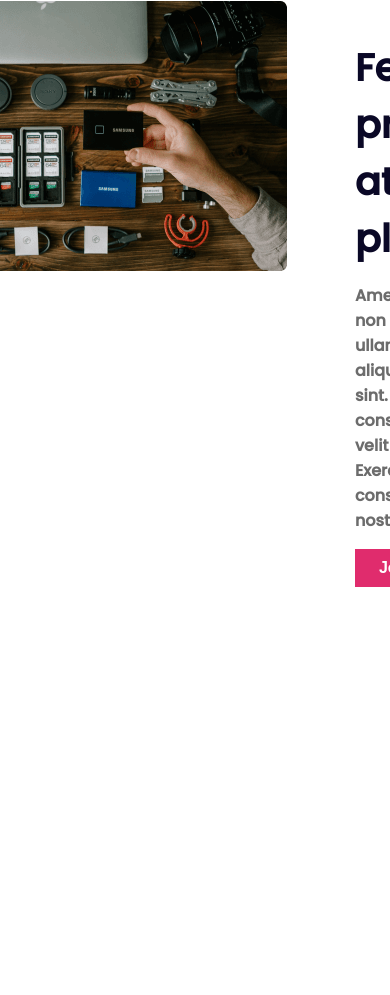
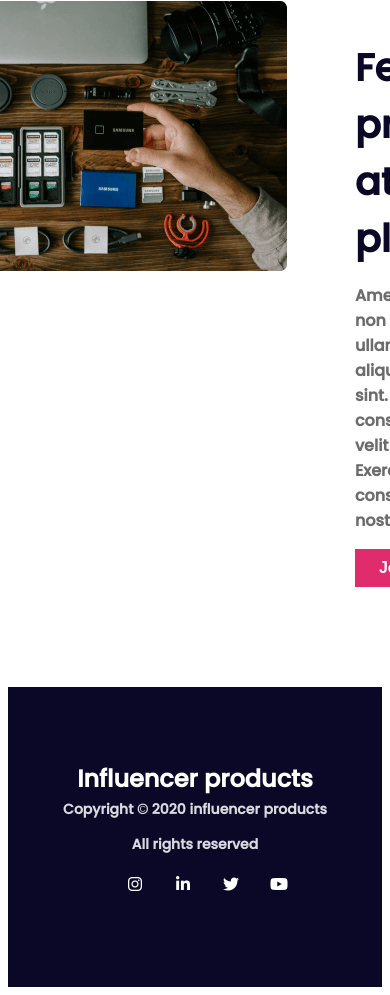
Before and after one commit to Faisal-Samir/influencer-responsive, a plain HTML site: page index.html in a window 390 px wide. Shown: the part 2809-3804 px from the top of the page. Before the commit the page ends 3404 px from the top, so only its background shows below. Drawn offline with Linux system fonts and the light colour scheme.

Commit message:
done without responsive

```diff
--- a/css/index-style.css
+++ b/css/index-style.css
@@ -215,6 +215,7 @@ main {
     display: flex;
     column-gap: 48px;
     margin-top: 100px;
+    margin-bottom: 100px;
 }
 
 .feature-product-image img {
@@ -240,7 +241,8 @@ main {
     padding: 10px 24px;
     border: 0;
 }
-.feature-product-details button i{
+
+.feature-product-details button i {
     margin-left: 8px;
 }
 
@@ -249,3 +251,52 @@ main {
     font-weight: 700;
     font-size: 16px;
 }
+
+.footer {
+    height: 300px;
+    background-color: #0A0826;
+    color: #FFFFFF;
+    text-align: center;
+}
+
+.footer-details{
+    padding-top: 50px;
+    padding-bottom: 50px;
+}
+
+.footer-title {
+    font-weight: 700;
+    font-size: 24px;
+    margin-bottom: 0;
+}
+
+.footer-description {
+    color: #D9DBE1;
+    font-weight: 700;
+    font-size: 14px;
+    margin-top: 3px;
+}
+
+.footer-sub-description {
+    color: #D9DBE1;
+    font-weight: 700;
+    font-size: 14px;
+    margin-top: 3px;
+}
+
+.footer-logo ul {
+    display: flex;
+    justify-content: center;
+    margin-top: 17px;
+    margin-bottom: 0px;
+}
+
+.footer-logo ul li {
+    list-style: none;
+}
+
+.footer-logo ul li i {
+    margin-right: 16px;
+    width: 32px;
+    height: 32px;
+}
--- a/index.html
+++ b/index.html
@@ -222,5 +222,20 @@
             </div>
         </div>
     </article>
+    <footer class="footer">
+        <div class="footer-details">
+            <h3 class="footer-title">Influencer products</h3>
+            <p class="footer-description">Copyright © 2020  influencer products</p>
+            <p class="footer-sub-description">All rights reserved</p>
+            <div class="footer-logo">
+                <ul>
+                    <li><a href=""></a><i class="fa-brands fa-instagram"></i></li>
+                    <li><a href=""></a><i class="fa-brands fa-linkedin-in"></i></li>
+                    <li><a href=""></a><i class="fa-brands fa-twitter"></i></li>
+                    <li><a href=""></a><i class="fa-brands fa-youtube"></i></li>
+                </ul>
+            </div>
+        </div>
+    </footer>
 </body>
 </html>
```
